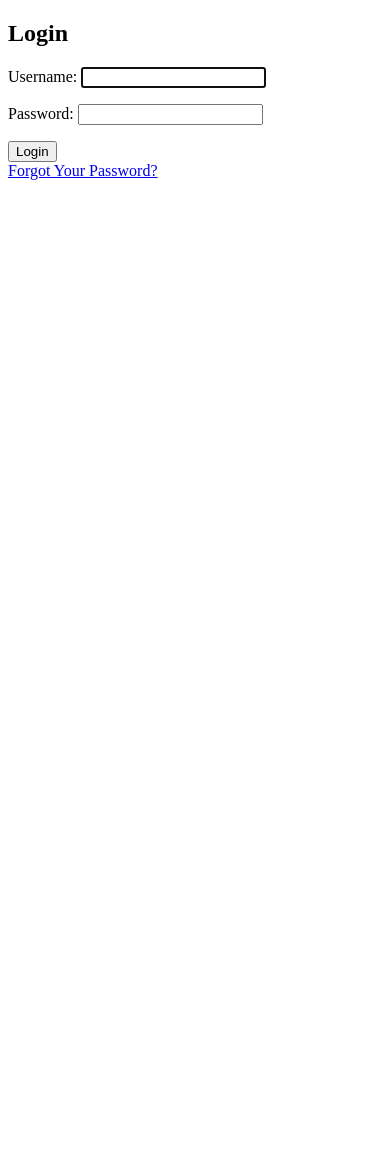
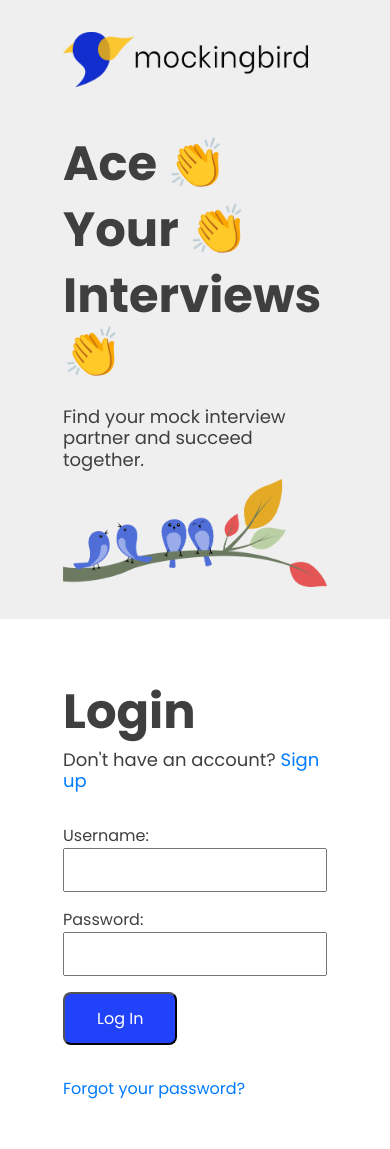
Before and after one commit to kjfeng/mockingbird, a Django app: page /login/ in a window 390 px wide. Before the commit the page ends 180 px from the top, so only its background shows below. Run offline with Django 3.2, Linux system fonts and the light colour scheme; some libraries are stand-ins or nearby versions.

Commit message:
Fully Integrated sign up. Login and forgot password still need to be fully integrated.

```diff
--- a/python/mockingbird/urls.py
+++ b/python/mockingbird/urls.py
@@ -25,6 +25,7 @@ urlpatterns = [
     path('accounts/', include('django.contrib.auth.urls')),
     path('', TemplateView.as_view(template_name='home.html'), name='home'),
     url(r'^signup/$', onboard_views.signup, name='signup'),
+    url(r'^login/$', onboard_views.login, name='login'),
     url(r'^account_activation_sent/$', onboard_views.account_activation_sent, name='account_activation_sent'),
     url(r'^activate/(?P<uidb64>[0-9A-Za-z_\-]+)/(?P<token>[0-9A-Za-z]{1,13}-[0-9A-Za-z]{1,20})/$',
         onboard_views.activate, name='activate'),
--- a/landing-style.css
+++ b/python/onboard/static/css/landing-style.css
@@ -89,7 +89,7 @@ button[type=submit]:focus, button[type=button]:focus {
 
 .signup-form {
   margin-top: 1rem;
-  margin-bottom: 0.5rem;
+  margin-bottom: 2rem;
 }
 
 .password-recovery-confirmation {
--- a/landing-script.js
+++ b/python/onboard/static/js/landing-script.js
@@ -1,6 +1,6 @@
 function switchToSignup() {
   document.getElementsByClassName("login-title-wrapper")[0].style.display = "none";
-  document.getElementsByClassName("login-form-wrapper")[0].style.display = "none";
+  document.getElementsByClassName("login-form-wrapper")[ 0].style.display = "none";
   document.getElementsByClassName("signup-title-wrapper")[0].style.display = "block";
   document.getElementsByClassName("signup-form-wrapper")[0].style.display = "block";
 }
@@ -17,3 +17,16 @@ function displayPasswordConfirmation() {
   document.getElementsByClassName("password-recovery-wrapper")[0].style.display = "none";
   document.getElementsByClassName("password-recovery-confirmation")[0].style.display = "block";
 }
+
+function switchToLogin() {
+  document.getElementsByClassName("login-title-wrapper")[0].style.display = "block";
+  document.getElementsByClassName("login-form-wrapper")[0].style.display = "block";
+  document.getElementsByClassName("signup-title-wrapper")[0].style.display = "none";
+  document.getElementsByClassName("signup-form-wrapper")[0].style.display = "none";
+  document.getElementsByClassName("password-title-wrapper")[0].style.display = "none";
+  document.getElementsByClassName("password-recovery-wrapper")[0].style.display = "none";
+}
+
+function pageIs(page, check) {
+  return page == check;
+}
--- a/python/onboard/views.py
+++ b/python/onboard/views.py
@@ -37,6 +37,12 @@ def signup(request):
         form = SignUpForm()
     return render(request, '../templates/signup.html', {'form': form})
 
+def login(request):
+    if request.method == 'POST':
+        pass
+    else:
+        pass
+    return render(request, '../templates/home.html')
 
 def account_activation_sent(request):
     return render(request, 'account_activation_sent.html')
--- a/python/templates/base.html
+++ b/python/templates/base.html
@@ -1,13 +1,52 @@
+{% load static %}
 <!DOCTYPE html>
 <html>
     <head>
+        <!-- Required meta tags -->
         <meta charset="utf-8">
-        <title>{% block title %} Django Auth Tutorial {% endblock %}</title>
+        <meta name="viewport" content="width=device-width, initial-scale=1, shrink-to-fit=no">
+        <!-- Bootstrap 4 -->
+        <link rel="stylesheet" href="https://maxcdn.bootstrapcdn.com/bootstrap/4.0.0/css/bootstrap.min.css" integrity="sha384-Gn5384xqQ1aoWXA+058RXPxPg6fy4IWvTNh0E263XmFcJlSAwiGgFAW/dAiS6JXm" crossorigin="anonymous">
+        <!-- fonts -->
+        <link href="https://fonts.googleapis.com/css?family=Poppins:400,600,700&display=swap" rel="stylesheet">
+        <!-- main CSS -->
+        <link rel="stylesheet" href="{% static 'css/landing-style.css' %}">
+        <link rel="stylesheet" href="{% static 'css/mqueries.css' %}">
+        <!-- favicon -->
+        <link rel='icon' href='' type='image/x-icon'>
+
+        <title>{% block title %} Mockingbird {% endblock %}</title>
     </head>
     <body>
-        <main>
+    <div class="container-fluid h-100">
+            <div class="row h-100">
+                <div class="col-xs-12 col-md-7 left-side">
+
+                    <div class="col-xs-6 col-sm-6 col-md-5 logo-wrapper">
+                        <div class="logo">
+                        <img src="{% static 'img/logo.png' %}" alt="" style="width: 100%">
+                        </div>
+                    </div>
+                    <div class="col-xs-12 col-md-12 title-wrapper">
+                        <h1 class="title"> Ace 👏</h1>
+                        <h1 class="title"> Your 👏</h1>
+                        <h1 class="title"> Interviews 👏</h1>
+                    </div>
+
+                    <div class="col-xs-12 col-md-8">
+                        <h6> Find your mock interview partner and succeed together.</h6>
+                    </div>
+
+                    <div class="col-xs-12 col-md-9 graphic-wrapper">
+                        <img src="{% static 'img/landing-graphic.png' %}" alt="" style="width: 100%">
+                    </div>
+
+                </div>
+
             {% block content %}
             {% endblock %}
-        </main>
+
+        </div>
+    </div>
     </body>
 </html>
--- a/python/templates/home.html
+++ b/python/templates/home.html
@@ -3,12 +3,57 @@
 {% block title %} Home {% endblock %}
 
 {% block content %}
+{% load static %}
 {% if user.is_authenticated %}
     Hi {{user.username}}!
     <p><a href="{% url 'logout' %}"> logout </a></p>
 {% else %}
- <p> You are not logged in</p>
- <a href="{% url 'login' %}"> login</a>
- <a href="{% url 'signup' %}"> sign up</a>
+<body>
+    <div class="col-xs-12 col-md-5 right-side">
+            <div class="col-xs-12 col-md-12 login-title-wrapper">
+              <h1>Login</h1>
+              <h6>Don't have an account? <a href="{% url 'signup' %}">Sign up</a></h6>
+            </div>
+
+            <div class="col-xs-12 col-md-12 signup-title-wrapper">
+              <h1>Sign up</h1>
+            </div>
+
+            <div class="col-xs-12 col-md-12 password-title-wrapper">
+              <h1>Recover Password</h1>
+              <h6>Enter your email and we'll send you instructions to recover your password.</h6>
+            </div>
+
+            <div class="col-xs-12 col-md-10 login-form-wrapper">
+              <form class="login-form" action="index.html" method="post">
+                Username:<br>
+                <input type="text" name="username"><br>
+                Password:<br>
+                <input type="password" name="password">
+                <button type="submit" id='login-button'>Log In</button>
+              </form>
+              <p><a href="#" onclick="switchToRecovery()">Forgot your password?</a><p>
+            </div>
+            <div class="col-xs-12 col-md-10 signup-form-wrapper">
+                {% include 'signup.html' %}
+              <p><a href="#" onclick="switchToLogin()">Back to Login</a></p>
+            </div>
+
+            <div class="col-xs-12 col-md-10 password-recovery-wrapper">
+              <form class="password-form" action="index.html" method="post">
+                Email Address:<br>
+                <input type="text" name="email"><br>
+                <button type="button" id='submit-email' onclick="displayPasswordConfirmation()" >Send</button>
+              </form>
+              <p><a href="#" onclick="switchToLogin()">Back to Login</a></p>
+            </div>
+
+            <div class="col-xs-12 col-md-10 password-recovery-confirmation">
+              <p>Your password recovery instructions were sent to your email.</p>
+            </div>
+
+    </div>
+<script src="{% static 'js/landing-script.js' %}"></script>
+</body>
 {% endif %}
 {% endblock %}
--- a/python/templates/signup.html
+++ b/python/templates/signup.html
@@ -1,7 +1,9 @@
 {% extends 'base.html' %}
 
 {% block content %}
-  <h2>Sign up</h2>
+<body>
+<div class="col-xs-12 col-md-5 right-side">
+    <h1>Sign up</h1>
     <form method="post">
       {% csrf_token %}
       {% for field in form %}
@@ -18,4 +20,7 @@
       {% endfor %}
       <button type="submit">Sign up</button>
     </form>
+    <p><a href="{% url 'login' %}">Back to Login</a></p>
+</div>
+</body>
 {% endblock %}
```
Also changed, not shown: python/onboard/static/css/mqueries.css (renamed from mqueries.css), python/onboard/static/img/landing-graphic.png (renamed from img/landing-graphic.png), python/onboard/static/img/logo.png (renamed from img/logo.png). Lines whose indentation alone changed are shown as unchanged.
